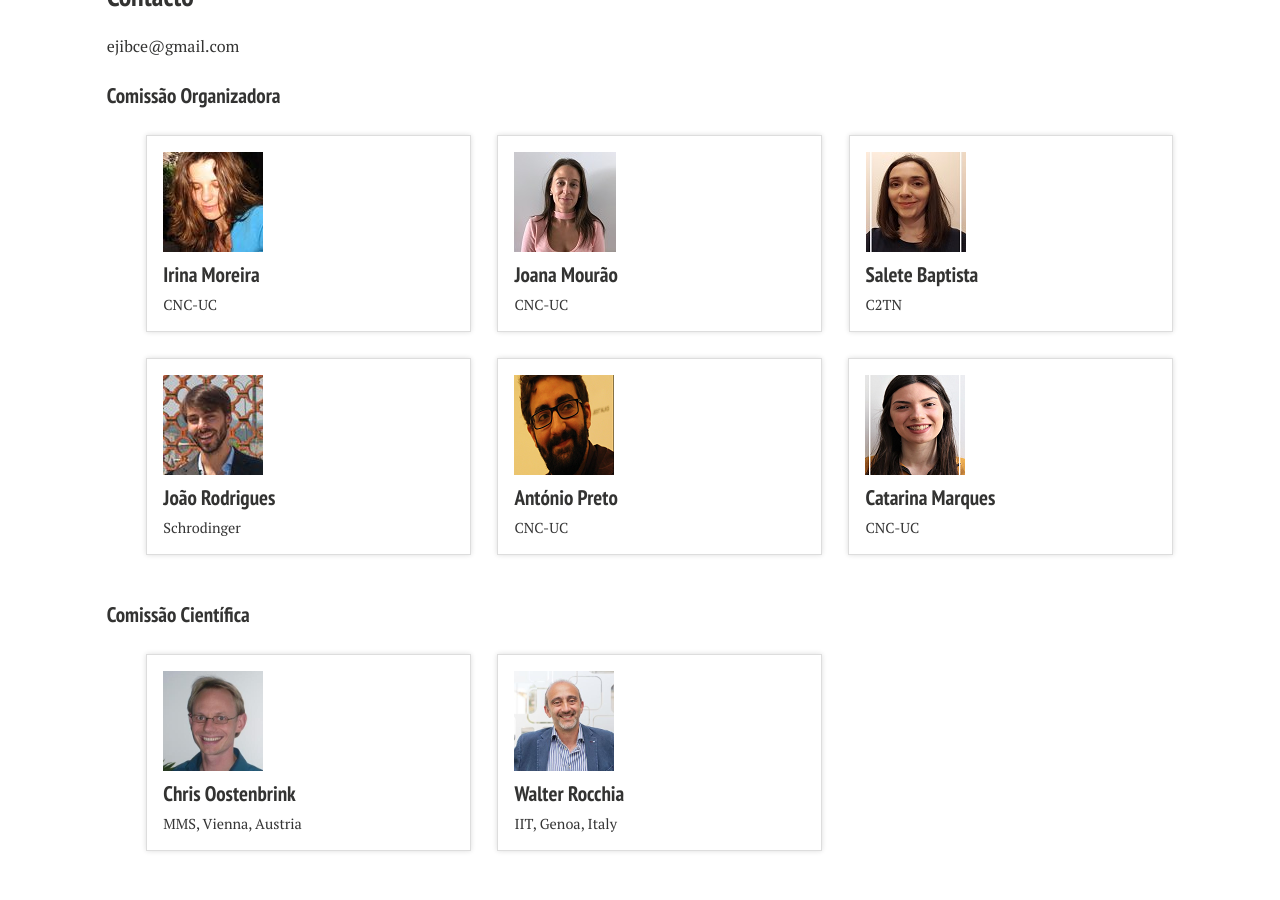
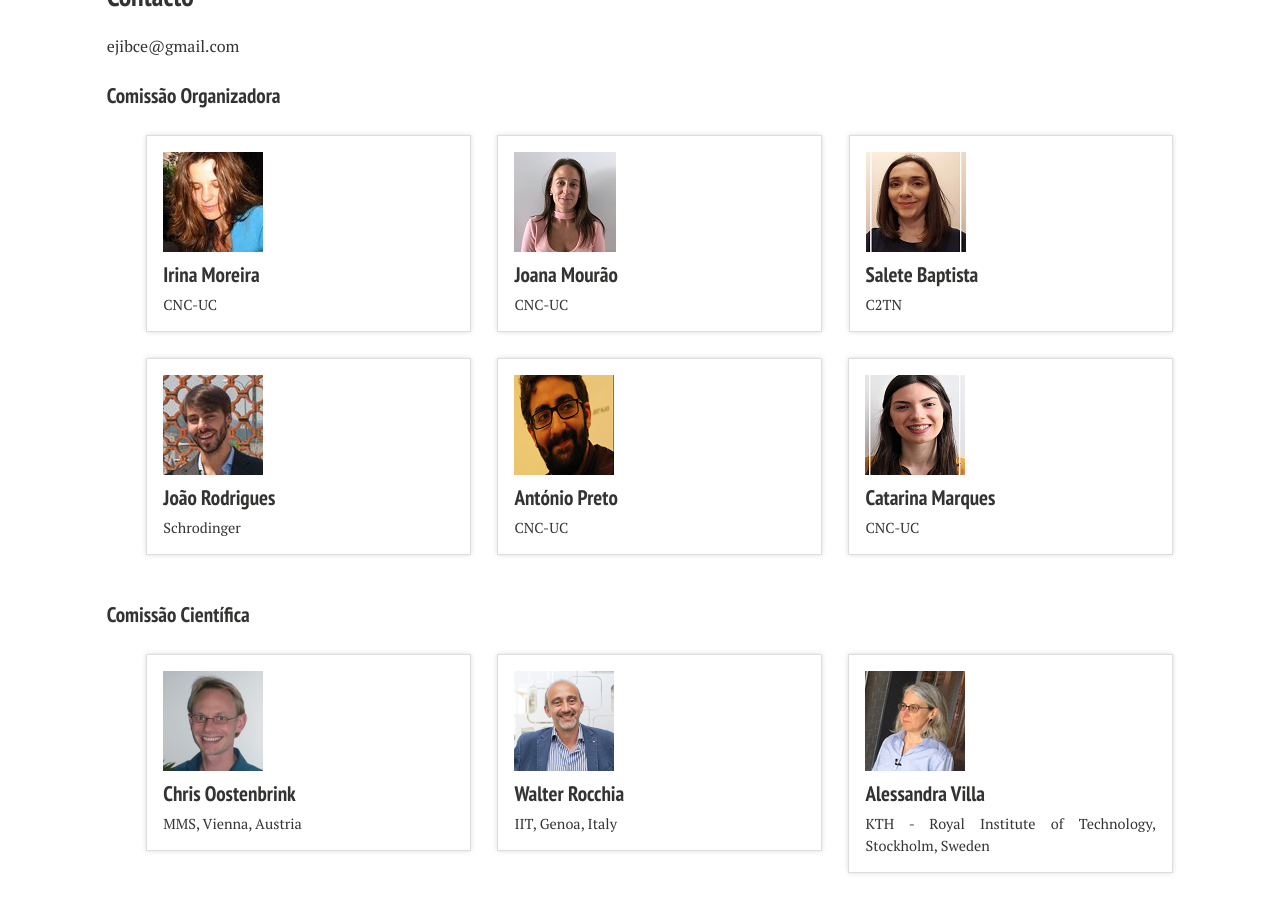
Before and after one commit to ejibce/ejibce.github.io, a Jekyll site: the page built from acerca/index.md, in a window 1280 px wide and 900 px high, scrolled down 1221 px. Built offline with Jekyll 4.4.1, drawn with Linux system fonts in a browser that asks for light colours; nearby versions of some CDN libraries; before the commit the page ends 2099 px from its top, so only the background shows below that.

Commit message:
Add Alessandra Villa
Edit scientific committee

```diff
--- a/_data/cientifico.yml
+++ b/_data/cientifico.yml
@@ -8,6 +8,12 @@
     url: https://www.iit.it/people/walter-rocchia
     avatar: /images/pessoas/foto_walter_rocchia.png
 
+-   name: Alessandra Villa
+    position: KTH - Royal Institute of Technology, Stockholm, Sweden
+    url: https://www.kth.se/profile/avilla
+    avatar: /images/pessoas/foto_alessandra_villa.png
+
+
 #-   name: Alexandre Bonvin
 #    position: <a href="https://www.uu.nl/" target="_blank">UU</a>, Utrecht, Netherlands
 #    url: https://www.uu.nl/staff/amjjbonvin
```
Also changed, not shown: images/pessoas/foto_alessandra_villa.png (added).
